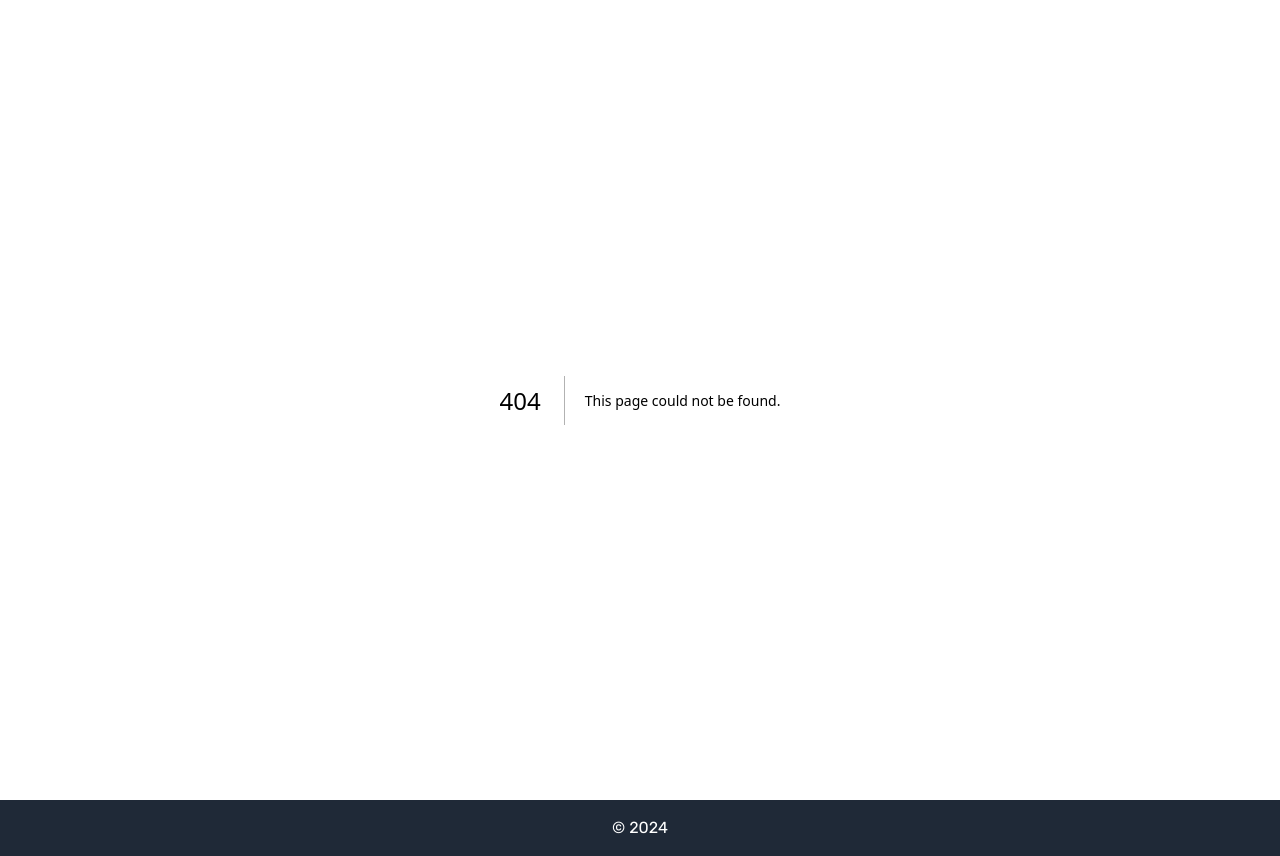
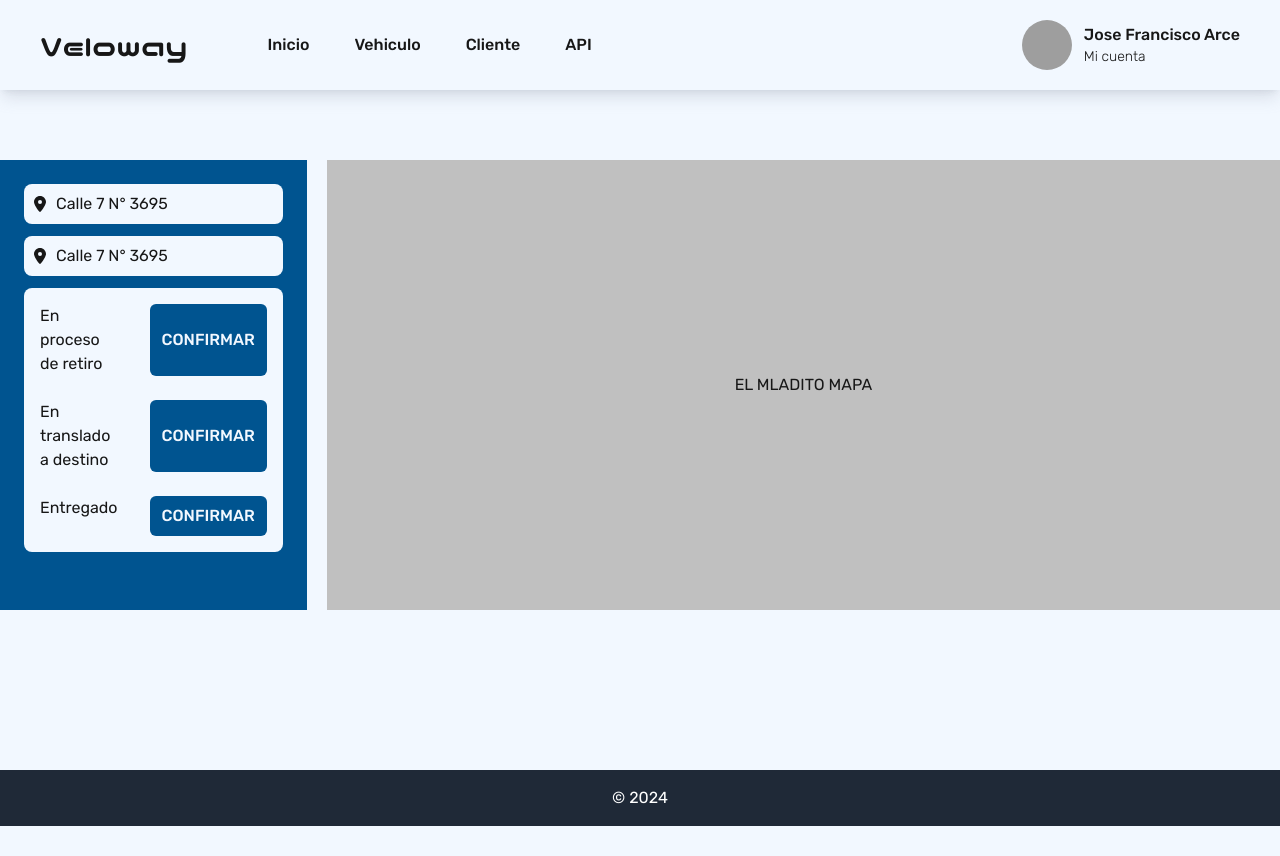
Before and after one commit to veloway/veloway-frontend, a Next.js app: page /driver/1/recuestTravel in a window 1280 px wide. Before the commit this address had no page. After the commit the page ends 826 px from the top, so only its background shows below. Built offline with nearby package versions, Linux system fonts and the light colour scheme; grey boxes are pictures that could not be loaded.

Commit message:
feat: Agrega vista recuestTravel al conductor

```diff
--- /dev/null
+++ b/src/app/driver/[id]/recuestTravel/page.tsx
@@ -0,0 +1,15 @@
+
+import MapTravel from "@/components/driver/mapTravel/MapTravel";
+import TravelDetail from "@/components/driver/travelDetail/TravelDetail";
+import { ContainerFlex } from "@/components/ui";
+
+export default function page() {
+  return (
+    <div>
+        <ContainerFlex className="py-40 gap-5">
+            <TravelDetail/>
+            <MapTravel/>
+        </ContainerFlex>
+    </div>
+  )
+}
--- /dev/null
+++ b/src/components/driver/mapTravel/MapTravel.tsx
@@ -0,0 +1,5 @@
+export default function MapTravel() {
+  return (
+    <div className="w-[1048px] h-[450px] bg-quaternary flex justify-center items-center">EL MLADITO MAPA</div>
+  )
+}
--- /dev/null
+++ b/src/components/driver/travelDetail/TravelDetail.tsx
@@ -0,0 +1,36 @@
+import { Button } from "@/components/ui";
+import { FaLocationDot } from "react-icons/fa6";
+
+
+export default function TravelDetail() {
+  return (
+    <div className="bg-primary p-6 h-[450px]">
+        <div className=" flex gap-2 bg-secondary items-center p-2 rounded-lg mb-3">
+            <FaLocationDot />
+            <p> Calle 7 N° 3695</p>
+        </div>
+        <div className="flex gap-2 bg-secondary items-center p-2 rounded-lg mb-3">
+            <FaLocationDot />
+            <p> Calle 7 N° 3695</p>
+        </div>
+        <div className="flex flex-col gap-2 bg-secondary p-2 rounded-lg">
+            {/* Primer paso */}
+            <div className="flex gap-8 justify-between w-full p-2">
+                <p>En proceso <br/> de retiro</p>
+                <Button>CONFIRMAR</Button>
+            </div>
+            {/* Segundo paso */}
+            <div className="flex gap-8 justify-between w-full p-2">
+                <p>En translado <br/> a destino</p>
+                <Button>CONFIRMAR</Button>
+            </div>
+            {/* Tercer paso */}
+            <div className="flex gap-8 justify-between w-full p-2">
+                <p>Entregado</p>
+                <Button>CONFIRMAR</Button>
+            </div>
+        </div>
+
+    </div>
+  )
+}
```
Also changed, not shown: 1 other file (tests, documents, lock files or other folders).
